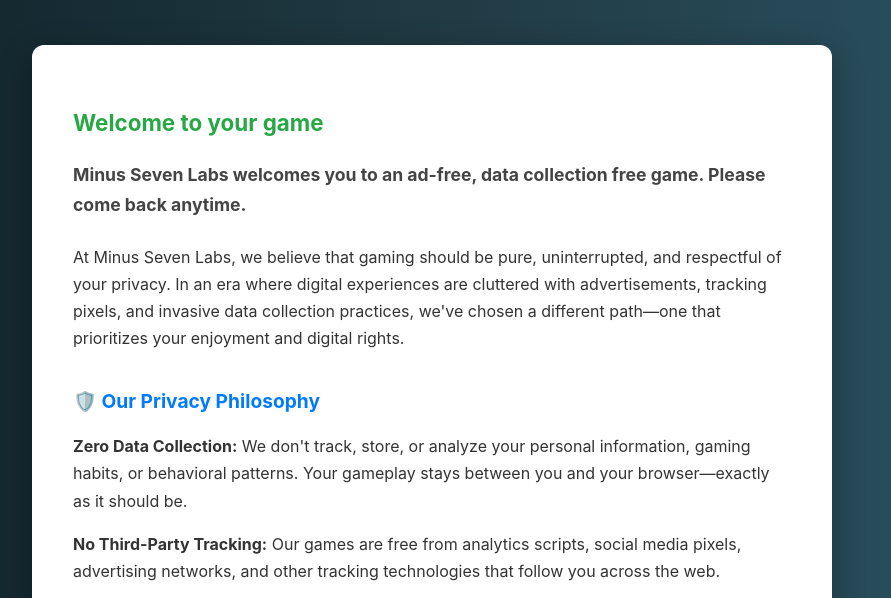
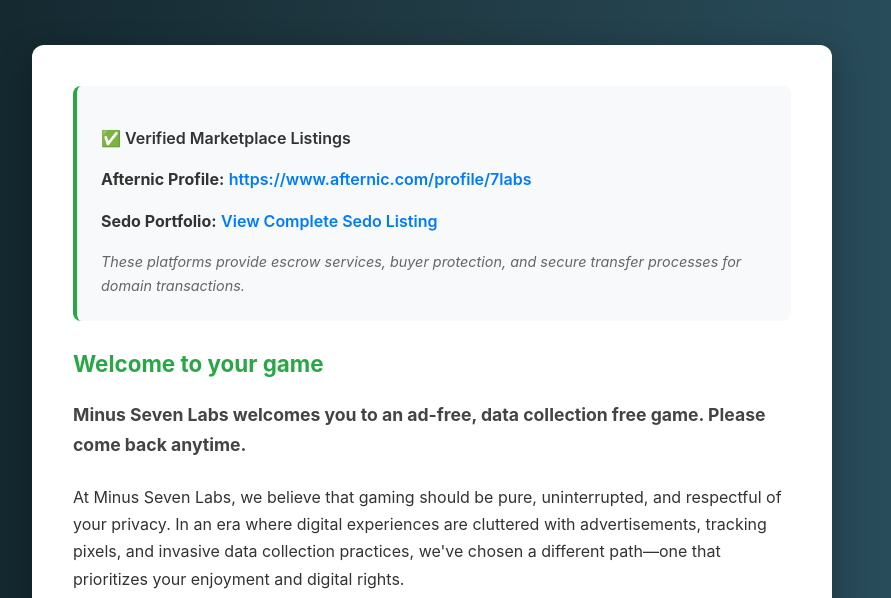
Before and after one commit to m-7labs/solitaire-lite, a plain HTML site: page about.html in a window 1280 px wide. Shown: the part 192-790 px from the top of the page, without its empty margins (208-1099 px from the left). Drawn offline with Linux system fonts and the light colour scheme.

Commit message:
feat: Add verified marketplace listings section to about and purchase pages

```diff
--- a/about.html
+++ b/about.html
@@ -184,6 +184,30 @@
         </header>
 
         <main class="content-area">
+            <div
+                style="background: #f8f9fa; padding: 1.5rem; border-radius: 8px; margin-bottom: 1.5rem; border-left: 4px solid #28a745;">
+                <p style="margin-bottom: 1rem; font-weight: 600; color: #333;">
+                    ✅ Verified Marketplace Listings
+                </p>
+                <p style="margin-bottom: 0.5rem;">
+                    <strong>Afternic Profile:</strong>
+                    <a href="https://www.afternic.com/profile/7labs" target="_blank" rel="noopener noreferrer"
+                        style="color: #007bff; text-decoration: none; font-weight: 600;">
+                        https://www.afternic.com/profile/7labs
+                    </a>
+                </p>
+                <p style="margin-bottom: 0;">
+                    <strong>Sedo Portfolio:</strong>
+                    <a href="https://sedo.com/search/?showportfolio=pILy-nKkIyTLSi1Feg_MbZKrDamULIm4NXSKlc8m" target="_blank"
+                        rel="noopener noreferrer" style="color: #007bff; text-decoration: none; font-weight: 600;">
+                        View Complete Sedo Listing
+                    </a>
+                </p>
+                <p style="margin-top: 1rem; margin-bottom: 0; font-style: italic; color: #666; font-size: 0.9rem;">
+                    These platforms provide escrow services, buyer protection, and secure transfer processes for
+                    domain transactions.
+                </p>
+            </div>
             <div style="text-align: left; line-height: 1.7; color: #333;">
                 <h2 style="color: #28a745; margin-bottom: 1rem; font-size: 1.4rem;">Welcome to your game</h2>
 
```
Also changed, not shown: purchase.html (+24 -1 lines).
